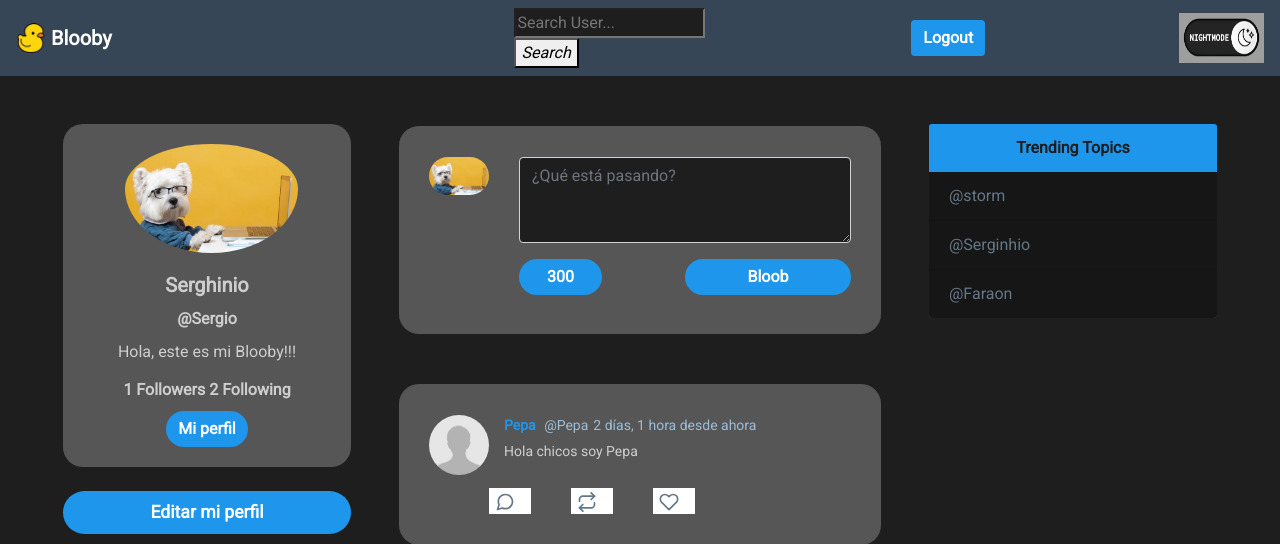
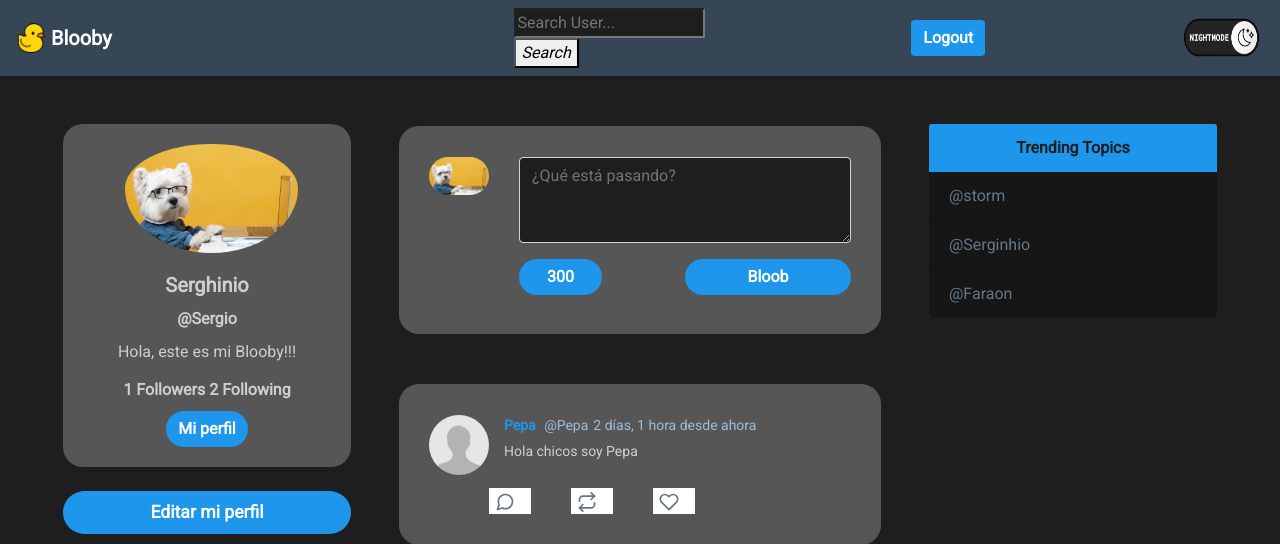
Before and after one commit to ViLiraDev/Blooby, a Django app: page / in a window 1280 px wide. Shown: the top 544 px of the page. Run offline with Django 3.2, Linux system fonts and the light colour scheme; a user stored in the database is signed in; data comes from the database, SQL or seed files in the repository; some libraries are stand-ins or nearby versions; grey boxes are pictures that could not be loaded.

Commit message:
Co-authored-by: Sergio Salvatierra <xalvlax@users.noreply.github.com>

```diff
--- a/SocialNetwork/Blooby/static/css/darkmode.css
+++ b/SocialNetwork/Blooby/static/css/darkmode.css
@@ -65,9 +65,6 @@ body.dark .list-group-item {
     border: 1pxsolidrgba(0,0,0,.125);
 }
 
-body.dark #darkmode{
-    background-image: url(https://eltallerdehector.com/2022/02/04/baby-yoda-png-sin-fondo/);
-}
 
 body.dark #textsearcher{
     background-color: #1E1E1E;
```
